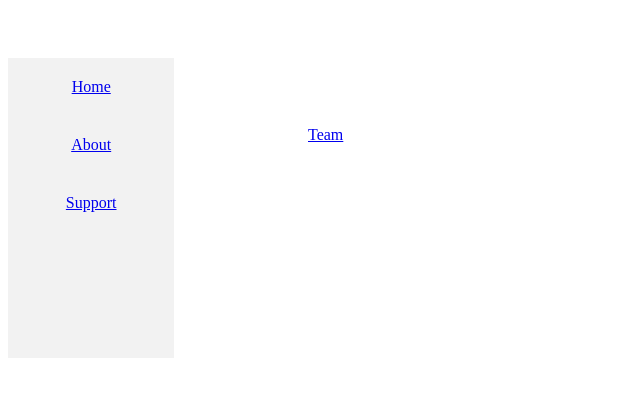
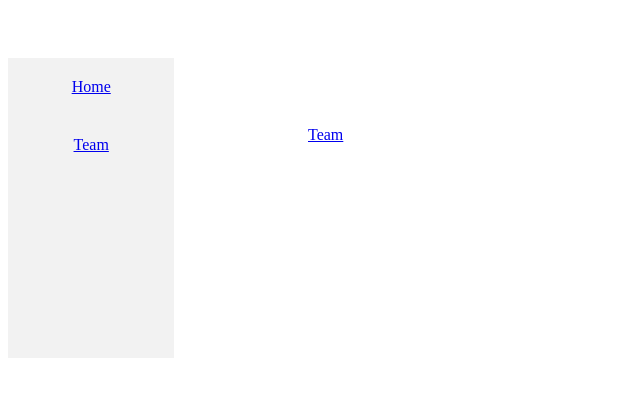
Before and after one commit to jinenab/reach-router, a React (Create React App) app: page /dashboard/team in a window 1280 px wide. Shown: the top 396 px of the page, without its empty margins (0-640 px from the left). Built offline with nearby package versions, Linux system fonts and the light colour scheme.

Commit message:
dynamic nav bar

```diff
--- a/src/App.js
+++ b/src/App.js
@@ -1,6 +1,5 @@
 import React from 'react';
-import {render} from "react-dom"
-import {Router ,Link,Redirect,Match} from "@reach/router"
+import {Router ,Location} from "@reach/router"
 import Home from "./components/Home"
 import HomeNav from "./components/HomeNav"
 import About from "./components/About"
@@ -17,10 +16,19 @@ function App() {
 return(<div>
 
     <NavBar className="NavBar" >
-        <Router primary={false}>
+    <Location>
+  {props =>
+     props.location.pathname ==="/"?
+     (<HomeNav/>):(<DashboardNav/>)
+ }
+</Location>
+        {/* <Router primary={false}>
             <HomeNav path="/*" />
             <DashboardNav path="dashboard/*" />
-        </Router>
+
+
+
+        </Router> */}
     </NavBar>
     <Router className="Router">
         <Home path="/" exact/>
--- a/src/components/DashboardNav/dashboardNav.js
+++ b/src/components/DashboardNav/dashboardNav.js
@@ -1,7 +1,14 @@
 import React from "react"
+import { Link} from "@reach/router"
 function DashboardNav(){
     return(<div>
-        This is Dash Nav
+        <nav>
+
+
+            <div><Link to="/dashboard">Home</Link> </div>
+            <div><Link to="/dashboard/team"> Team</Link> </div>
+        </nav>
+        <br></br>
     </div>)
 }
 export default DashboardNav
--- a/src/components/HomeNav/homeNav.js
+++ b/src/components/HomeNav/homeNav.js
@@ -1,5 +1,14 @@
 import React from "react"
+import { Link} from "@reach/router"
 function HomeNav(){
-    return(<div>Home Nav</div>)
+    return(<div>
+        <nav>
+
+            <div><Link to="/">Home</Link> </div>
+            <div><Link to="about"> About</Link> </div>
+            <div><Link to="support"> Support</Link></div>
+        </nav>
+        <br></br>
+    </div>)
 }
 export default HomeNav
--- a/src/components/NavBar/navBar.js
+++ b/src/components/NavBar/navBar.js
@@ -1,14 +1,15 @@
 import React from "react"
 import {Link} from "@reach/router"
-function NavBar(){
+function NavBar(props){
     return(    <div>
-        <nav>
+        {/* <nav>
 
             <div><Link to="/">Home</Link> </div>
             <div><Link to="about"> About</Link> </div>
             <div><Link to="support"> Support</Link></div>
         </nav>
-        <br></br>
+        <br></br> */}
+        {props.children}
     </div>)
 }
 export default NavBar
--- a/src/components/Team/team.js
+++ b/src/components/Team/team.js
@@ -1,6 +1,5 @@
 import React from "react"
 import {Match,Link} from "@reach/router"
-import Home from "../Home"
 function Team(){
     return(<div>
 
```
